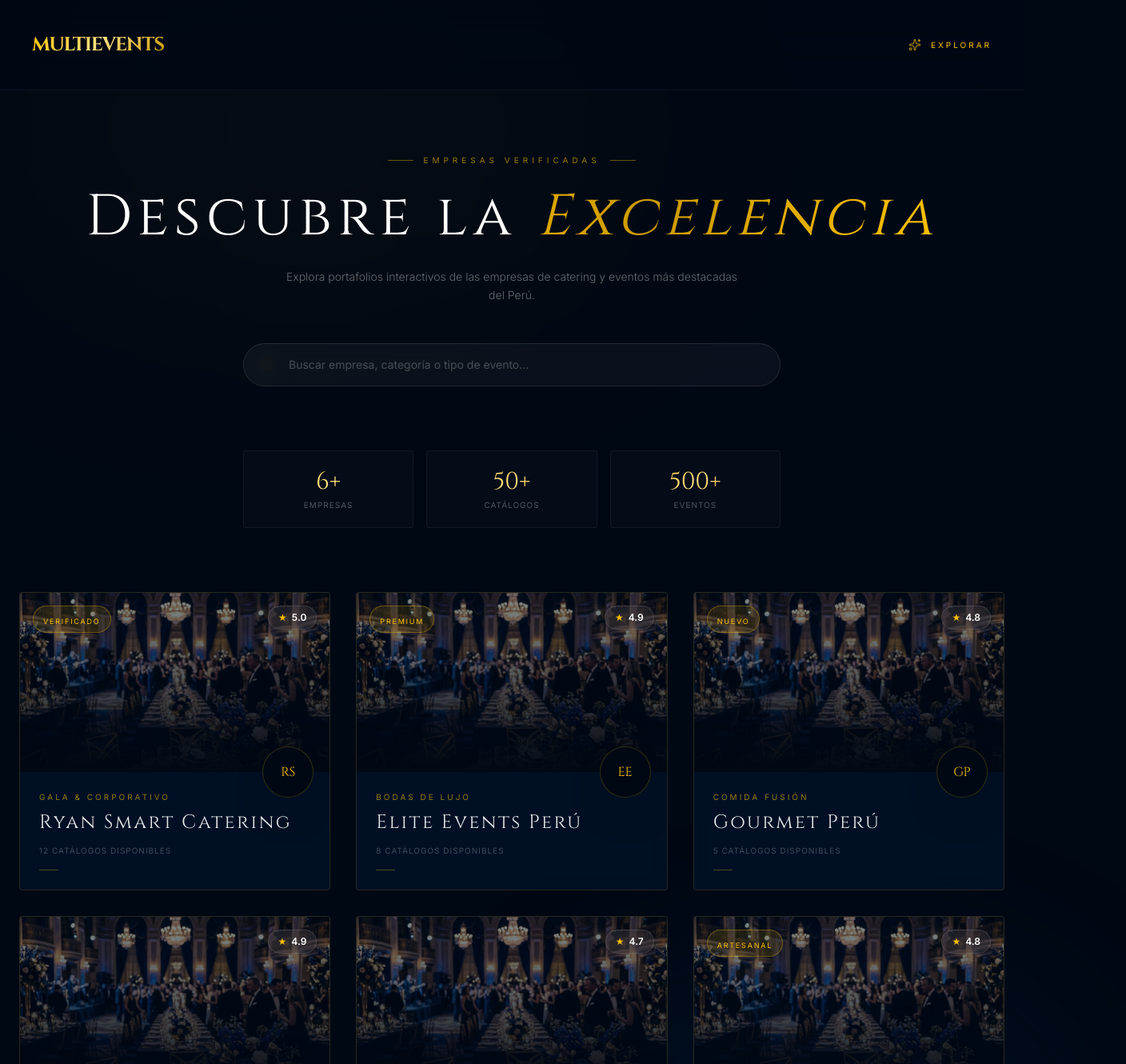
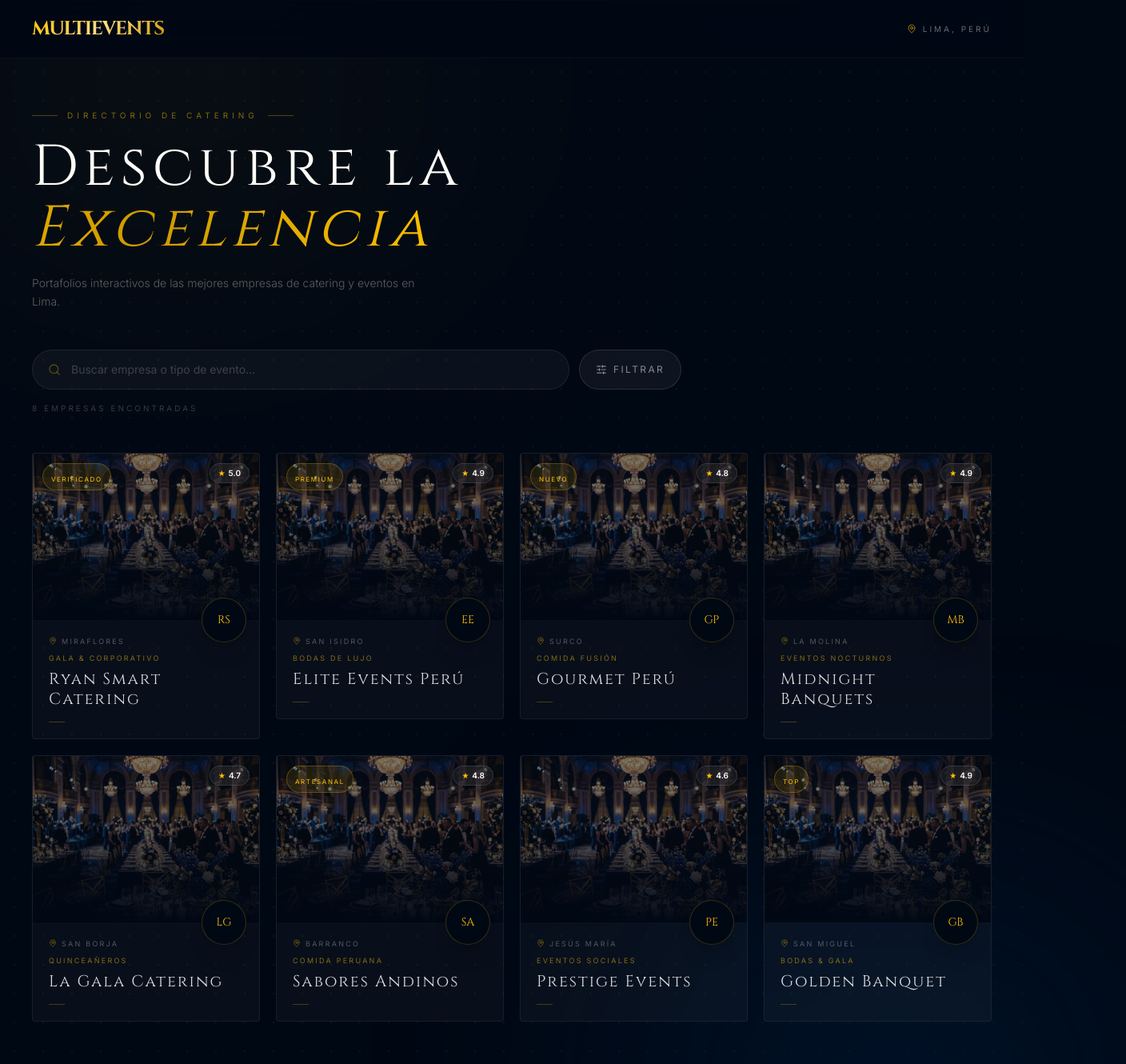
Before and after one commit to RyanSmartCatering/MultiEventosPeru, a Next.js app: page /explorar in a window 1280 px wide. Shown: the top 1330 px of the page at 80% size, 1408 px wide, since content can reach past the window. Built offline with nearby package versions, Linux system fonts and the light colour scheme; a web font is replaced by a local one.

Commit message:
UI: 4-col explore grid with Lima filter, fix book scale bug, dot-grid backgrounds, full-screen book

```diff
--- a/src/app/explorar/page.tsx
+++ b/src/app/explorar/page.tsx
@@ -1,175 +1,154 @@
+"use client";
+
+import { useState } from "react";
 import Image from "next/image";
 import Link from "next/link";
-import { Search, Sparkles } from "lucide-react";
+import { Search, SlidersHorizontal, MapPin } from "lucide-react";
+
+const LIMA_DISTRICTS = [
+  "Todos","Miraflores","San Isidro","Surco","La Molina",
+  "San Borja","Barranco","Jesús María","San Miguel","Pueblo Libre",
+  "Lince","Magdalena","Chorrillos","Surquillo"
+];
 
 const companies = [
-  {
-    id: "ryan-smart-catering",
-    name: "Ryan Smart Catering",
-    rating: "5.0",
-    category: "Gala & Corporativo",
-    logo: "RS",
-    tag: "Verificado",
-    events: 12,
-    image: "/hero.png"
-  },
-  {
-    id: "elite-events",
-    name: "Elite Events Perú",
-    rating: "4.9",
-    category: "Bodas de Lujo",
-    logo: "EE",
-    tag: "Premium",
-    events: 8,
-    image: "/hero.png"
-  },
-  {
-    id: "gourmet-peru",
-    name: "Gourmet Perú",
-    rating: "4.8",
-    category: "Comida Fusión",
-    logo: "GP",
-    tag: "Nuevo",
-    events: 5,
-    image: "/hero.png"
-  },
-  {
-    id: "midnight-banquets",
-    name: "Midnight Banquets",
-    rating: "4.9",
-    category: "Eventos Nocturnos",
-    logo: "MB",
-    events: 20,
-    image: "/hero.png"
-  },
-  {
-    id: "la-gala-catering",
-    name: "La Gala Catering",
-    rating: "4.7",
-    category: "Quinceañeros & Sociales",
-    logo: "LG",
-    events: 15,
-    image: "/hero.png"
-  },
-  {
-    id: "sabores-andinos",
-    name: "Sabores Andinos",
-    rating: "4.8",
-    category: "Comida Peruana Premium",
-    logo: "SA",
-    tag: "Artesanal",
-    events: 9,
-    image: "/hero.png"
-  }
+  { id:"ryan-smart-catering", name:"Ryan Smart Catering", rating:"5.0", category:"Gala & Corporativo", logo:"RS", tag:"Verificado", district:"Miraflores", image:"/hero.png" },
+  { id:"elite-events", name:"Elite Events Perú", rating:"4.9", category:"Bodas de Lujo", logo:"EE", tag:"Premium", district:"San Isidro", image:"/hero.png" },
+  { id:"gourmet-peru", name:"Gourmet Perú", rating:"4.8", category:"Comida Fusión", logo:"GP", tag:"Nuevo", district:"Surco", image:"/hero.png" },
+  { id:"midnight-banquets", name:"Midnight Banquets", rating:"4.9", category:"Eventos Nocturnos", logo:"MB", district:"La Molina", image:"/hero.png" },
+  { id:"la-gala-catering", name:"La Gala Catering", rating:"4.7", category:"Quinceañeros", logo:"LG", district:"San Borja", image:"/hero.png" },
+  { id:"sabores-andinos", name:"Sabores Andinos", rating:"4.8", category:"Comida Peruana", logo:"SA", tag:"Artesanal", district:"Barranco", image:"/hero.png" },
+  { id:"prestige-events", name:"Prestige Events", rating:"4.6", category:"Eventos Sociales", logo:"PE", district:"Jesús María", image:"/hero.png" },
+  { id:"golden-banquet", name:"Golden Banquet", rating:"4.9", category:"Bodas & Gala", logo:"GB", tag:"Top", district:"San Miguel", image:"/hero.png" },
 ];
 
 export default function ExplorarPage() {
+  const [selectedDistrict, setSelectedDistrict] = useState("Todos");
+  const [search, setSearch] = useState("");
+  const [filterOpen, setFilterOpen] = useState(false);
+
+  const filtered = companies.filter((c) => {
+    const matchDistrict = selectedDistrict === "Todos" || c.district === selectedDistrict;
+    const matchSearch = !search ||
+      c.name.toLowerCase().includes(search.toLowerCase()) ||
+      c.category.toLowerCase().includes(search.toLowerCase()) ||
+      c.district.toLowerCase().includes(search.toLowerCase());
+    return matchDistrict && matchSearch;
+  });
+
   return (
     <main className="min-h-screen bg-background text-white pb-24 relative overflow-hidden">
-      {/* Ambient background orbs */}
-      <div className="fixed top-0 left-0 w-[60vw] h-[40vh] bg-gold/[0.04] rounded-full blur-[150px] pointer-events-none" />
-      <div className="fixed bottom-0 right-0 w-[40vw] h-[40vh] bg-midnight/60 rounded-full blur-[120px] pointer-events-none" />
+      <div className="fixed inset-0 dot-bg pointer-events-none" />
+      <div className="fixed top-[-15vh] left-[-10vw] w-[55vw] h-[55vh] bg-gold/[0.05] rounded-full blur-[180px] pointer-events-none" />
+      <div className="fixed bottom-[-20vh] right-[-10vw] w-[45vw] h-[45vh] bg-midnight/70 rounded-full blur-[150px] pointer-events-none" />
+      <div className="fixed top-0 left-0 right-0 h-[1px] bg-gradient-to-r from-transparent via-gold/30 to-transparent pointer-events-none" />
 
-      {/* ── Navigation ── */}
-      <nav className="w-full z-50 p-6 md:p-10 flex justify-between items-center border-b border-white/[0.05] bg-[#000814]/80 backdrop-blur-xl sticky top-0">
+      <nav className="w-full z-50 px-6 md:px-10 py-5 flex justify-between items-center border-b border-white/[0.04] bg-[#000814]/85 backdrop-blur-xl sticky top-0">
         <Link href="/" className="text-xl md:text-2xl font-luxury gold-gradient font-bold tracking-tighter hover:opacity-80 transition-opacity">
           MULTIEVENTS
         </Link>
-        <div className="flex items-center gap-3">
-          <Sparkles className="w-4 h-4 text-gold/60" />
-          <span className="text-[10px] uppercase tracking-[0.3em] text-gold">Explorar</span>
+        <div className="flex items-center gap-2 text-[10px] uppercase tracking-[0.3em] text-white/40">
+          <MapPin className="w-3 h-3 text-gold/60" />
+          <span>Lima, Perú</span>
         </div>
       </nav>
 
-      {/* ── Hero Header ── */}
-      <div className="pt-20 px-6 max-w-7xl mx-auto">
-        {/* Title block */}
-        <div className="text-center mb-4 relative">
-          <p className="text-[10px] uppercase tracking-[0.5em] text-gold/60 mb-6 flex items-center justify-center gap-3">
-            <span className="w-8 h-[1px] bg-gold/40" />
-            Empresas Verificadas
-            <span className="w-8 h-[1px] bg-gold/40" />
+      <div className="pt-16 pb-12 px-6 md:px-10 max-w-[1600px] mx-auto">
+        <div className="mb-12">
+          <p className="text-[10px] uppercase tracking-[0.5em] text-gold/50 mb-5 flex items-center gap-3">
+            <span className="w-8 h-[1px] bg-gold/30" />Directorio de Catering<span className="w-8 h-[1px] bg-gold/30" />
           </p>
-          <h1 className="text-5xl md:text-7xl font-luxury mb-6 tracking-tighter leading-[1.1]">
-            Descubre la <span className="gold-shimmer italic">Excelencia</span>
+          <h1 className="text-5xl md:text-7xl font-luxury tracking-tighter leading-[1.05] mb-5">
+            Descubre la <br className="hidden md:block" />
+            <span className="gold-shimmer italic">Excelencia</span>
           </h1>
-          <p className="text-white/40 max-w-xl mx-auto font-light leading-relaxed text-sm">
-            Explora portafolios interactivos de las empresas de catering y eventos más destacadas del Perú.
+          <p className="text-white/35 font-light text-sm max-w-lg leading-relaxed">
+            Portafolios interactivos de las mejores empresas de catering y eventos en Lima.
           </p>
         </div>
 
-        {/* Search Bar */}
-        <div className="relative max-w-2xl mx-auto mt-12 mb-20">
-          <div className="absolute inset-y-0 left-0 pl-5 flex items-center pointer-events-none">
-            <Search className="h-4 w-4 text-gold/40" />
-          </div>
+        <div className="flex flex-col gap-4">
+          <div className="flex gap-3">
+            <div className="relative flex-1 max-w-2xl">
+              <Search className="absolute left-5 top-1/2 -translate-y-1/2 w-4 h-4 text-gold/30 pointer-events-none" />
               <input
-            type="text"
-            placeholder="Buscar empresa, categoría o tipo de evento..."
-            className="w-full bg-white/[0.04] border border-white/10 rounded-full py-4 pl-14 pr-6 text-sm focus:outline-none focus:border-gold/40 focus:bg-white/[0.07] transition-all text-white placeholder-white/25 backdrop-blur-md"
+                type="text" value={search} onChange={(e) => setSearch(e.target.value)}
+                placeholder="Buscar empresa o tipo de evento..."
+                className="w-full bg-white/[0.04] border border-white/[0.08] rounded-full py-3.5 pl-12 pr-5 text-sm focus:outline-none focus:border-gold/40 focus:bg-white/[0.07] transition-all text-white placeholder-white/20"
               />
             </div>
+            <button
+              onClick={() => setFilterOpen(!filterOpen)}
+              className={`glass-btn flex items-center gap-2 px-5 py-3 rounded-full text-xs uppercase tracking-[0.2em] ${filterOpen ? "border-gold/50 text-gold" : "text-white/50"}`}
+            >
+              <SlidersHorizontal className="w-3.5 h-3.5" />
+              <span className="hidden sm:block">Filtrar</span>
+            </button>
+          </div>
 
-        {/* Stats Row */}
-        <div className="grid grid-cols-3 gap-4 max-w-2xl mx-auto mb-20">
-          {[["6+", "Empresas"], ["50+", "Catálogos"], ["500+", "Eventos"]].map(([num, label]) => (
-            <div key={label} className="text-center border border-white/5 py-5 rounded-sm bg-white/[0.02]">
-              <p className="text-3xl font-luxury gold-gradient">{num}</p>
-              <p className="text-[10px] uppercase tracking-widest text-white/30 mt-1">{label}</p>
-            </div>
+          {filterOpen && (
+            <div className="overflow-x-auto scrollbar-hide pb-2">
+              <div className="flex gap-2 w-max">
+                {LIMA_DISTRICTS.map((district) => (
+                  <button key={district} onClick={() => setSelectedDistrict(district)}
+                    className={`px-4 py-2 rounded-full text-[10px] uppercase tracking-[0.2em] whitespace-nowrap transition-all duration-300 ${
+                      selectedDistrict === district ? "bg-gold text-black font-bold shadow-[0_0_20px_rgba(255,195,0,0.3)]" : "glass-btn text-white/50 hover:text-gold"
+                    }`}
+                  >
+                    {district}
+                  </button>
                 ))}
               </div>
             </div>
+          )}
 
-      {/* ── Company Grid ── */}
-      <div className="px-6 max-w-7xl mx-auto">
-        <div className="grid grid-cols-1 md:grid-cols-2 lg:grid-cols-3 gap-8">
-          {companies.map((company) => (
-            <Link key={company.id} href={`/empresa/${company.id}`} className="group block">
-              <div className="luxury-card overflow-hidden rounded-sm bg-white/[0.03] hover:bg-white/[0.06] transition-all duration-500 border border-white/[0.06] hover:border-gold/30 hover:shadow-[0_0_40px_rgba(255,195,0,0.07)]">
-                {/* Image */}
-                <div className="relative h-56 w-full overflow-hidden">
-                  <Image
-                    src={company.image}
-                    alt={company.name}
-                    fill
-                    className="object-cover opacity-50 group-hover:opacity-70 group-hover:scale-110 transition-all duration-700 ease-in-out sepia-[0.2]"
-                  />
-                  <div className="absolute inset-0 bg-gradient-to-t from-[#000814] via-[#000814]/40 to-transparent" />
-
-                  {/* Rating */}
-                  <div className="absolute top-4 right-4 glass-btn px-3 py-1.5 rounded-full flex items-center gap-1.5">
-                    <span className="text-gold text-xs">★</span>
-                    <span className="text-xs font-semibold">{company.rating}</span>
+          <p className="text-[10px] uppercase tracking-[0.3em] text-white/20">
+            {filtered.length} empresa{filtered.length !== 1 ? "s" : ""} encontrada{filtered.length !== 1 ? "s" : ""}
+          </p>
+        </div>
       </div>
 
-                  {/* Tag */}
+      <div className="px-6 md:px-10 max-w-[1600px] mx-auto">
+        {filtered.length === 0 ? (
+          <div className="text-center py-32 text-white/20">
+            <p className="text-2xl font-luxury mb-3">Sin resultados</p>
+            <p className="text-sm">Prueba con otro distrito o término de búsqueda.</p>
+          </div>
+        ) : (
+          <div className="grid grid-cols-2 lg:grid-cols-4 gap-5">
+            {filtered.map((company) => (
+              <Link key={company.id} href={`/empresa/${company.id}`} className="group block">
+                <div className="relative overflow-hidden rounded-sm bg-white/[0.03] border border-white/[0.06] group-hover:border-gold/30 group-hover:bg-white/[0.06] transition-all duration-500 group-hover:shadow-[0_0_40px_rgba(255,195,0,0.06)]">
+                  <div className="relative h-52 w-full overflow-hidden">
+                    <Image src={company.image} alt={company.name} fill className="object-cover opacity-45 group-hover:opacity-65 group-hover:scale-110 transition-all duration-700 sepia-[0.15]" />
+                    <div className="absolute inset-0 bg-gradient-to-t from-[#000814] via-[#000814]/30 to-transparent" />
+                    <div className="absolute top-3 right-3 glass-btn px-2.5 py-1 rounded-full flex items-center gap-1">
+                      <span className="text-gold text-[10px]">★</span>
+                      <span className="text-[10px] font-semibold">{company.rating}</span>
+                    </div>
                     {company.tag && (
-                    <div className="absolute top-4 left-4 bg-gold/10 border border-gold/30 px-3 py-1 rounded-full">
-                      <span className="text-[9px] uppercase tracking-[0.2em] text-gold">{company.tag}</span>
+                      <div className="absolute top-3 left-3 border border-gold/25 bg-gold/10 px-2.5 py-1 rounded-full">
+                        <span className="text-[8px] uppercase tracking-[0.2em] text-gold">{company.tag}</span>
                       </div>
                     )}
                   </div>
-
-                {/* Info */}
-                <div className="p-6 relative">
-                  {/* Logo circle */}
-                  <div className="absolute -top-8 right-5 w-16 h-16 bg-[#000814] rounded-full border border-gold/20 flex items-center justify-center shadow-2xl">
-                    <span className="text-base font-luxury text-gold">{company.logo}</span>
+                  <div className="p-5 relative">
+                    <div className="absolute -top-7 right-4 w-14 h-14 bg-[#000814] rounded-full border border-gold/20 flex items-center justify-center shadow-xl">
+                      <span className="text-sm font-luxury text-gold">{company.logo}</span>
                     </div>
-
-                  <p className="text-[10px] uppercase tracking-[0.3em] text-gold/60 mb-2">{company.category}</p>
-                  <h3 className="text-2xl font-luxury text-white/90 group-hover:text-gold transition-colors duration-300 mb-3">
-                    {company.name}
-                  </h3>
-                  <p className="text-[10px] uppercase tracking-widest text-white/25">{company.events} Catálogos disponibles</p>
-
-                  <div className="mt-4 w-6 h-[1px] bg-gold/30 group-hover:w-16 transition-all duration-500" />
+                    <div className="flex items-center gap-1.5 mb-2">
+                      <MapPin className="w-2.5 h-2.5 text-gold/40" />
+                      <span className="text-[9px] uppercase tracking-[0.25em] text-white/30">{company.district}</span>
+                    </div>
+                    <p className="text-[9px] uppercase tracking-[0.25em] text-gold/50 mb-1.5">{company.category}</p>
+                    <h3 className="text-xl font-luxury text-white/85 group-hover:text-gold transition-colors duration-300 leading-tight">{company.name}</h3>
+                    <div className="mt-4 w-5 h-[1px] bg-gold/25 group-hover:w-14 transition-all duration-500" />
                   </div>
                 </div>
               </Link>
             ))}
           </div>
+        )}
       </div>
     </main>
   );
--- a/src/app/globals.css
+++ b/src/app/globals.css
@@ -116,3 +116,9 @@ h1, h2, h3 {
 .animate-pulse-slow {
   animation: pulse-slow 8s ease-in-out infinite;
 }
+
+/* Luxury dot grid background */
+.dot-bg {
+  background-image: radial-gradient(circle, rgba(255,195,0,0.07) 1px, transparent 1px);
+  background-size: 36px 36px;
+}
--- a/src/components/BookCatalog.tsx
+++ b/src/components/BookCatalog.tsx
@@ -1,6 +1,6 @@
 "use client";
 
-import { useState, useRef } from "react";
+import { useState } from "react";
 import { motion, AnimatePresence } from "framer-motion";
 import Image from "next/image";
 import Link from "next/link";
@@ -19,27 +19,24 @@ type Event = {
 
 const pageVariants = {
   enter: (direction: number) => ({
-    x: direction > 0 ? 120 : -120,
+    x: direction > 0 ? 100 : -100,
     opacity: 0,
-    rotateY: direction > 0 ? 40 : -40,
-    scale: 0.94,
-    filter: "blur(6px)",
+    rotateY: direction > 0 ? 35 : -35,
+    filter: "blur(5px)",
   }),
   center: {
     x: 0,
     opacity: 1,
     rotateY: 0,
-    scale: 1,
     filter: "blur(0px)",
-    transition: { duration: 0.65, ease: "easeOut" as const },
+    transition: { duration: 0.6, ease: "easeOut" as const },
   },
   exit: (direction: number) => ({
-    x: direction > 0 ? -120 : 120,
+    x: direction > 0 ? -100 : 100,
     opacity: 0,
-    rotateY: direction > 0 ? -40 : 40,
-    scale: 0.94,
-    filter: "blur(6px)",
-    transition: { duration: 0.45, ease: "easeIn" as const },
+    rotateY: direction > 0 ? -35 : 35,
+    filter: "blur(5px)",
+    transition: { duration: 0.4, ease: "easeIn" as const },
   }),
 };
 
@@ -56,9 +53,11 @@ export function BookCatalog({ event }: { event: Event }) {
 
   return (
     <div className="min-h-screen bg-[#00040c] text-white flex flex-col relative overflow-hidden">
-      {/* Decorative ambient orbs */}
-      <div className="fixed top-[-20vh] left-[-10vw] w-[50vw] h-[50vh] bg-gold/5 rounded-full blur-[120px] pointer-events-none" />
-      <div className="fixed bottom-[-20vh] right-[-10vw] w-[40vw] h-[40vh] bg-midnight/80 rounded-full blur-[100px] pointer-events-none" />
+      {/* Dot grid + orbs + gold accent */}
+      <div className="fixed inset-0 dot-bg pointer-events-none" />
+      <div className="fixed top-[-20vh] left-[-10vw] w-[55vw] h-[55vh] bg-gold/[0.05] rounded-full blur-[160px] pointer-events-none" />
+      <div className="fixed bottom-[-20vh] right-[-10vw] w-[45vw] h-[45vh] bg-midnight/80 rounded-full blur-[130px] pointer-events-none" />
+      <div className="fixed top-0 left-0 right-0 h-[1px] bg-gradient-to-r from-transparent via-gold/25 to-transparent pointer-events-none" />
 
       {/* ── BACK BUTTON ── */}
       <Link
@@ -69,10 +68,10 @@ export function BookCatalog({ event }: { event: Event }) {
       </Link>
 
       {/* ── MAIN BOOK ── */}
-      <div className="book-perspective flex-1 flex items-center justify-center px-4 py-20 md:py-8">
-        <div className="w-full max-w-7xl">
+      <div className="book-perspective flex-1 flex items-center justify-center px-2 md:px-6 py-6 md:py-8">
+        <div className="w-full max-w-[1500px]">
           {/* Book container */}
-          <div className="flex flex-col lg:flex-row w-full min-h-[85vh] rounded-none lg:rounded-sm overflow-hidden shadow-[0_40px_80px_rgba(0,0,0,0.8),_0_0_0_1px_rgba(255,195,0,0.12)]">
+          <div className="flex flex-col lg:flex-row w-full min-h-screen lg:min-h-[94vh] rounded-none overflow-hidden shadow-[0_40px_80px_rgba(0,0,0,0.8),_0_0_0_1px_rgba(255,195,0,0.12)]">
 
             {/* ── LEFT PAGE: Cover & Event Info (static) ── */}
             <div className="w-full lg:w-[42%] relative flex flex-col justify-between p-8 md:p-14 bg-[#000810] border-r border-gold/10 min-h-[50vh] lg:min-h-auto overflow-hidden">
@@ -140,7 +139,7 @@ export function BookCatalog({ event }: { event: Event }) {
                       initial={{ opacity: 0, x: 20 }}
                       animate={{ opacity: 1, x: 0 }}
                       exit={{ opacity: 0, x: -20 }}
-                      transition={{ duration: 0.4, ease: [0.22, 1, 0.36, 1] }}
+                      transition={{ duration: 0.4, ease: "easeOut" as const }}
                       className="text-3xl font-luxury text-gold tracking-wide"
                     >
                       {currentSection.title}
```
Lines whose indentation alone changed are shown as unchanged.
